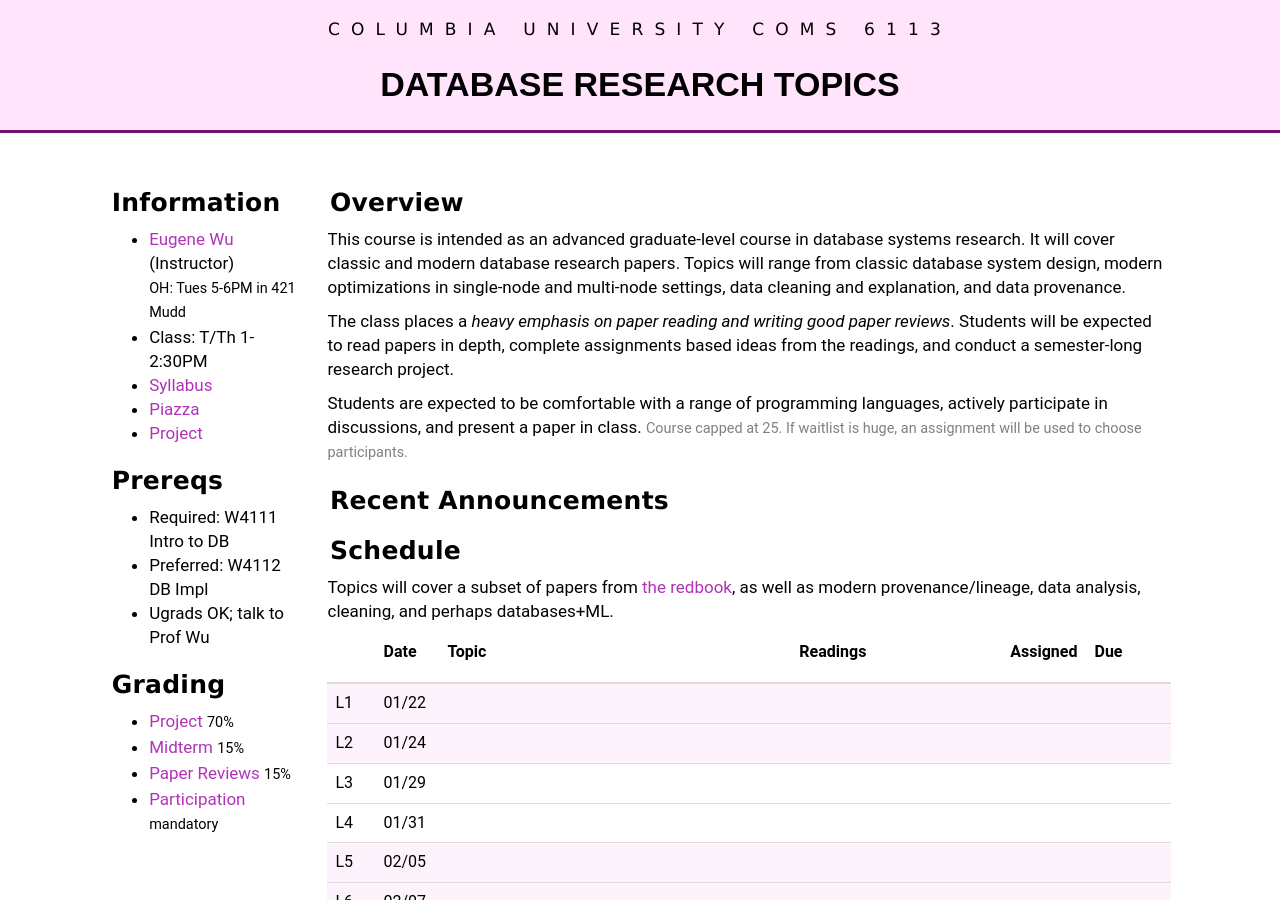
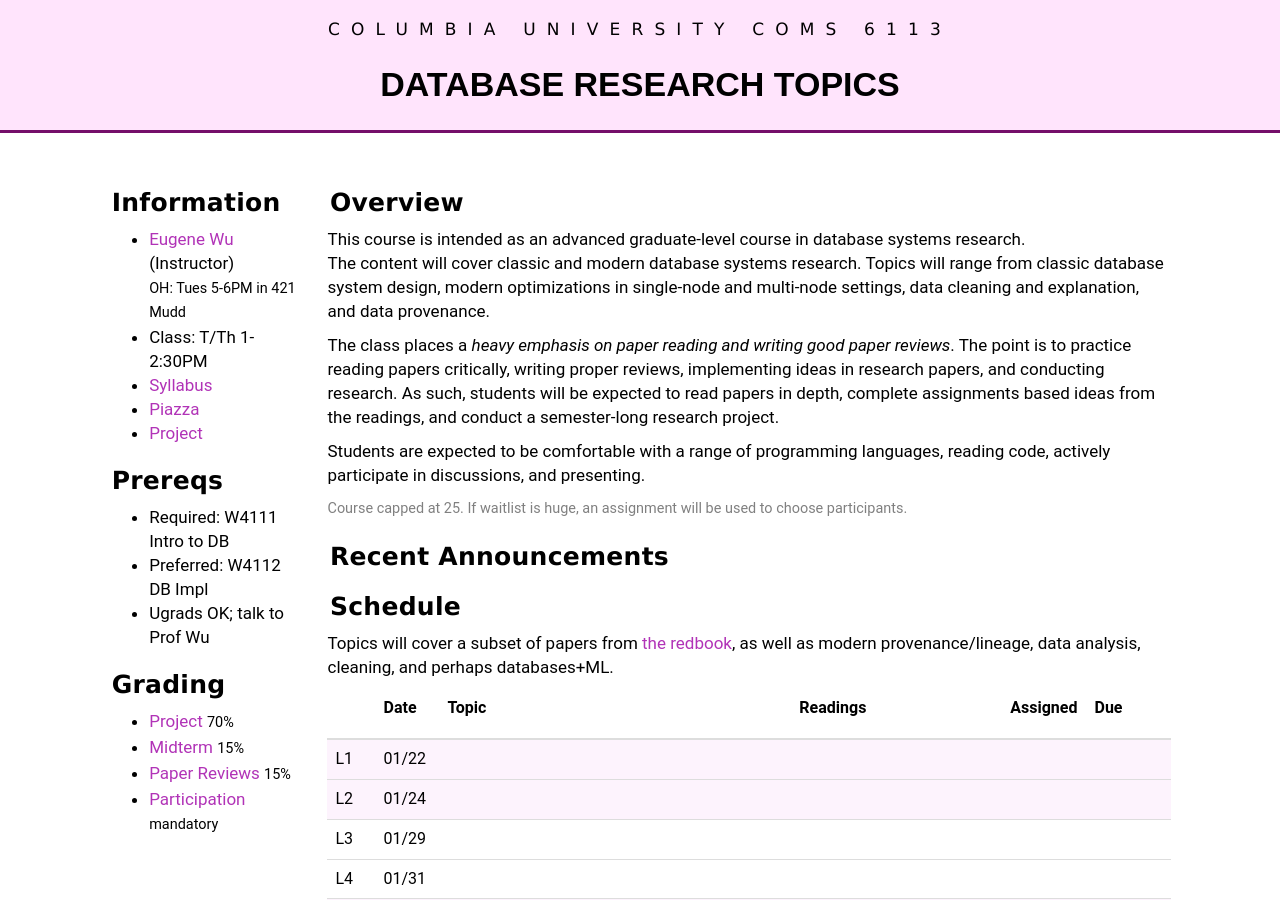
Before and after one commit to wzao1515/w6113.github.io, a Jekyll site: the page built from index.md, in a window 1280 px wide and 900 px high. Built offline with Jekyll 4.4.1, drawn with Linux system fonts in a browser that asks for light colours.

Commit message:
lazy commit msg

```diff
--- a/index.md
+++ b/index.md
@@ -4,11 +4,13 @@ layout: index
 
 #### Overview
 
-This course is intended as an advanced graduate-level course in database systems research.  It will cover classic and modern database research papers.  Topics will range from classic database system design, modern optimizations in single-node and multi-node settings, data cleaning and explanation, and data provenance.
+This course is intended as an advanced graduate-level course in database systems research.
+The content will cover classic and modern database systems research.  Topics will range from classic database system design, modern optimizations in single-node and multi-node settings, data cleaning and explanation, and data provenance.
 
-The class places a _heavy emphasis on paper reading and writing good paper reviews_.  Students will be expected to read papers in depth, complete assignments based ideas from the readings, and conduct a semester-long research project.
+The class places a _heavy emphasis on paper reading and writing good paper reviews_.   The point is to practice reading papers critically, writing proper reviews, implementing ideas in research papers, and conducting research.  As such, students will be expected to read papers in depth, complete assignments based ideas from the readings, and conduct a semester-long research project.
 
-Students are expected to be comfortable with a range of programming languages, actively participate in discussions, and present a paper in class.
+Students are expected to be comfortable with a range of programming languages, reading code, actively participate in discussions, and presenting.
+
 <small style="color: grey">Course capped at 25.  If waitlist is huge, an assignment will be used to choose participants.</small>
 
 
```
Also changed, not shown: syllabus.md (+32 -24 lines).
